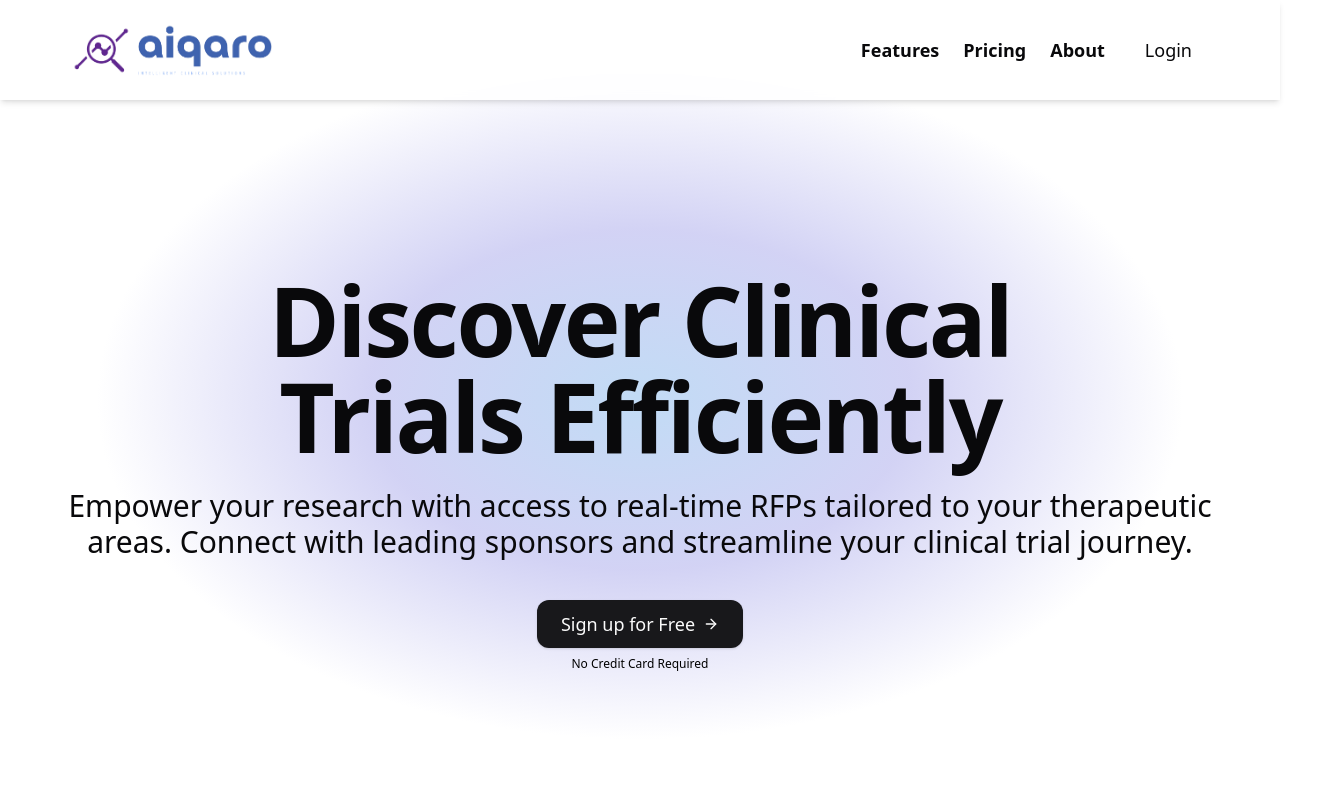
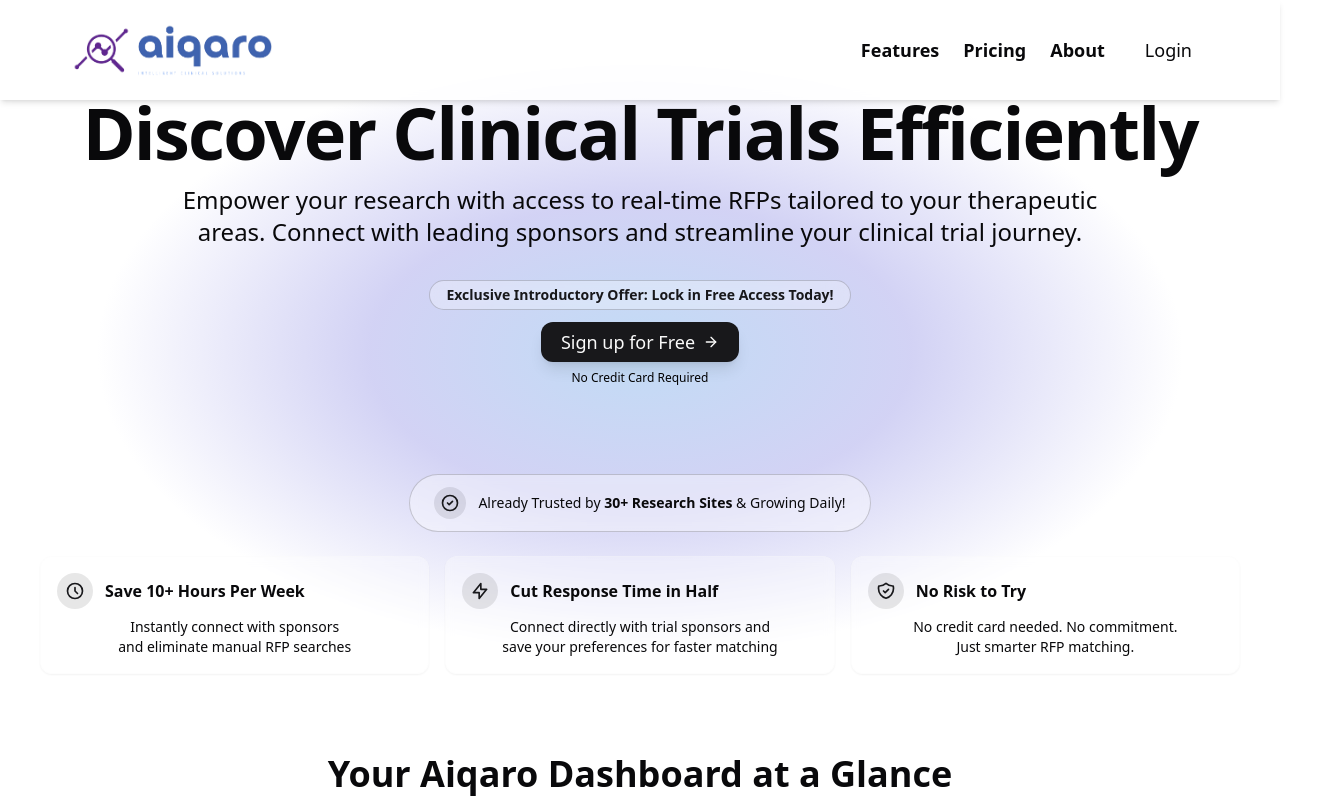
Before and after one commit to Devz0007/Aiqaro, a Next.js app: page / in a window 1280 px wide. Shown: the top 800 px of the page, 1328 px wide, since content can reach past the window. Built offline with nearby package versions, Linux system fonts and the light colour scheme; no server answers.

Commit message:
Homepage increase Conversion Rate

```diff
--- a/src/app/(marketing)/page.tsx
+++ b/src/app/(marketing)/page.tsx
@@ -36,7 +36,7 @@
   return (
     <>
       <section
-        className="min-h-screen pt-36 pb-0 bg-[radial-gradient(hsl(210,72%,65%,40%),hsl(240,62%,73%,40%),hsl(var(--background))_60%)] flex items-center justify-center text-center text-balance flex-col gap-10 px-4 relative overflow-hidden"
+        className="min-h-[85vh] pt-24 pb-0 bg-[radial-gradient(hsl(210,72%,65%,40%),hsl(240,62%,73%,40%),hsl(var(--background))_60%)] flex items-center justify-center text-center text-balance flex-col gap-6 px-4 relative overflow-hidden"
         style={{
           backgroundPosition: `50% ${scrollY * 0.05}px`
         }}
@@ -48,9 +48,9 @@
           }}
         />
 
-        <div className="relative flex flex-col items-center gap-6 max-w-screen-xl mx-auto">
+        <div className="relative flex flex-col items-center gap-4 max-w-screen-xl mx-auto">
           <h1
-            className="text-6xl lg:text-7xl xl:text-8xl font-bold tracking-tight"
+            className="text-5xl lg:text-6xl xl:text-7xl font-bold tracking-tight"
             style={{
               transform: `translateY(${Math.min(70, Math.max(0, scrollY * 0.3))}px)`,
               opacity: Math.max(0, 1 - scrollY / 500),
@@ -59,7 +59,7 @@
             Discover Clinical Trials Efficiently
           </h1>
           <p
-            className="text-lg lg:text-3xl max-w-screen-xl"
+            className="text-base lg:text-2xl max-w-screen-xl"
             style={{
               transform: `translateY(${Math.min(70, Math.max(0, scrollY * 0.3))}px)`,
               opacity: Math.max(0, 1 - scrollY / 500),
@@ -78,16 +78,19 @@
           >
             <SignedIn>
               <Link href="/dashboard/studies">
-                <Button className="text-lg p-6 rounded-xl flex gap-2">
+                <Button className="text-lg p-5 rounded-xl flex gap-2">
                   Check it out <ArrowRightIcon className="size-5" />
                 </Button>
               </Link>
             </SignedIn>
             <SignedOut>
               <div className="flex flex-col items-center">
+                <div className="bg-background/30 backdrop-blur-md px-4 py-1 rounded-full mb-3 border border-primary/20">
+                  <p className="text-sm font-semibold text-primary">Exclusive Introductory Offer: Lock in Free Access Today!</p>
+                </div>
                 <Button
                   onClick={() => redirect('/sign-in')}
-                  className="text-lg p-6 rounded-xl flex gap-2"
+                  className="text-lg p-5 rounded-xl flex gap-2 shadow-lg hover:shadow-xl transition-all"
                 >
                   Sign up for Free <ArrowRightIcon className="size-5" />
                 </Button>
@@ -96,19 +99,75 @@
             </SignedOut>
           </div>
         </div>
+
+        {/* Social Proof - Moved inside hero section */}
+        <div
+          className="container max-w-screen-xl mx-auto mt-16"
+          style={{
+            transform: `translateY(${Math.min(70, Math.max(0, scrollY * 0.3))}px)`,
+            opacity: scrollY < 100 ? 1 : Math.max(0.75, 1 - (scrollY - 100) / 700),
+          }}
+        >
+          <div className="flex justify-center mb-6">
+            <div className="bg-background/40 backdrop-blur-sm px-6 py-3 rounded-full border border-primary/20 flex items-center">
+              <div className="flex items-center mr-3">
+                <div className="p-1.5 rounded-full bg-primary/10">
+                  <svg xmlns="http://www.w3.org/2000/svg" className="h-5 w-5 text-primary" fill="none" viewBox="0 0 24 24" stroke="currentColor">
+                    <path strokeLinecap="round" strokeLinejoin="round" strokeWidth={2} d="M9 12l2 2 4-4m6 2a9 9 0 11-18 0 9 9 0 0118 0z" />
+                  </svg>
+                </div>
+              </div>
+              <p className="text-sm font-medium">Already Trusted by <span className="font-bold">30+ Research Sites</span> & Growing Daily!</p>
+            </div>
+          </div>
+
+          {/* Benefits Cards - Moved inside hero section */}
+          <div className="grid grid-cols-1 md:grid-cols-3 gap-4 mb-8">
+            <div className="bg-background/30 backdrop-blur-sm p-4 rounded-xl border border-accent/20 shadow-sm hover:shadow-md transition-all">
+              <div className="flex items-center mb-2">
+                <div className="p-2 rounded-full bg-primary/10 mr-3">
+                  <svg xmlns="http://www.w3.org/2000/svg" className="h-5 w-5 text-primary" fill="none" viewBox="0 0 24 24" stroke="currentColor">
+                    <path strokeLinecap="round" strokeLinejoin="round" strokeWidth={2} d="M12 8v4l3 3m6-3a9 9 0 11-18 0 9 9 0 0118 0z" />
+                  </svg>
+                </div>
+                <h3 className="font-semibold">Save 10+ Hours Per Week</h3>
+              </div>
+              <p className="text-sm">Instantly connect with sponsors and eliminate manual RFP searches</p>
+            </div>
+
+            <div className="bg-background/30 backdrop-blur-sm p-4 rounded-xl border border-accent/20 shadow-sm hover:shadow-md transition-all">
+              <div className="flex items-center mb-2">
+                <div className="p-2 rounded-full bg-primary/10 mr-3">
+                  <svg xmlns="http://www.w3.org/2000/svg" className="h-5 w-5 text-primary" fill="none" viewBox="0 0 24 24" stroke="currentColor">
+                    <path strokeLinecap="round" strokeLinejoin="round" strokeWidth={2} d="M13 10V3L4 14h7v7l9-11h-7z" />
+                  </svg>
+                </div>
+                <h3 className="font-semibold">Cut Response Time in Half</h3>
+              </div>
+              <p className="text-sm">Connect directly with trial sponsors and save your preferences for faster matching</p>
+            </div>
+
+            <div className="bg-background/30 backdrop-blur-sm p-4 rounded-xl border border-accent/20 shadow-sm hover:shadow-md transition-all">
+              <div className="flex items-center mb-2">
+                <div className="p-2 rounded-full bg-primary/10 mr-3">
+                  <svg xmlns="http://www.w3.org/2000/svg" className="h-5 w-5 text-primary" fill="none" viewBox="0 0 24 24" stroke="currentColor">
+                    <path strokeLinecap="round" strokeLinejoin="round" strokeWidth={2} d="M9 12l2 2 4-4m5.618-4.016A11.955 11.955 0 0112 2.944a11.955 11.955 0 01-8.618 3.04A12.02 12.02 0 003 9c0 5.591 3.824 10.29 9 11.622 5.176-1.332 9-6.03 9-11.622 0-1.042-.133-2.052-.382-3.016z" />
+                  </svg>
+                </div>
+                <h3 className="font-semibold">No Risk to Try</h3>
+              </div>
+              <p className="text-sm">No credit card needed. No commitment. Just smarter RFP matching.</p>
+            </div>
+          </div>
+        </div>
       </section>
-      <section className="pt-0 pb-4 relative">
+
+      <section className="pt-12 pb-12">
         <div
           className="container max-w-screen-xl mx-auto px-8"
           ref={dashboardRef}
         >
-          <h2
-            className="text-4xl text-center font-semibold mb-8"
-            style={{
-              transform: `translateY(${Math.max(0, scrollY * 0.05 - 50)}px)`,
-              opacity: Math.min(1, Math.max(0, (scrollY - 300) / 300))
-            }}
-          >
+          <h2 className="text-4xl text-center font-semibold mb-8">
             Your Aiqaro Dashboard at a Glance
           </h2>
           <div className="grid grid-cols-1 md:grid-cols-2 gap-8">
```
